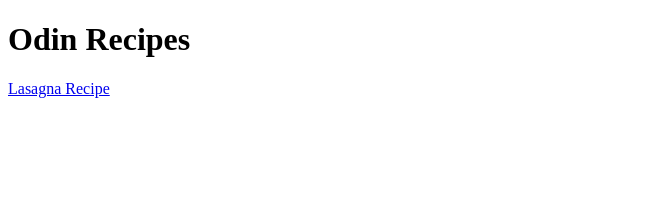
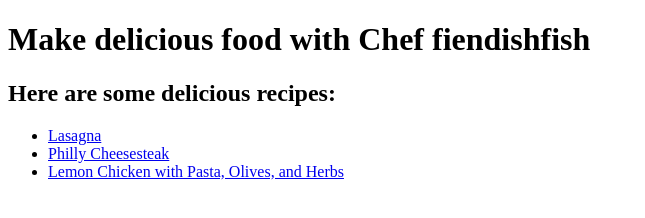
Before and after one commit to fiendishfish/odin-recipes, a plain HTML site: page index.html in a window 1280 px wide. Shown: the whole page, without its empty margins (0-645 px from the left). Drawn offline with Linux system fonts and the light colour scheme.

Commit message:
Last commit

```diff
--- a/index.html
+++ b/index.html
@@ -4,9 +4,14 @@
 <html lang="en>
 <head>
 <title> Recipes</title>
-
 </head>
 <body>
-    <h1>Odin Recipes</h1>
-    <a href="../recipes/lasagna.html"> Lasagna Recipe</a>
+    <h1>Make delicious food with Chef fiendishfish</h1>
+    <h2>Here are some delicious recipes:</h2>
+    <ul>
+    <li><a href="../recipes/lasagna.html"> Lasagna</a></li>
+    <li><a href="../recipes/philly-cheesesteak.html"> Philly Cheesesteak</a></li>
+    <li><a href="../recipes/lemon-chicken-with-pasta-olives-and-herbs.html">Lemon Chicken with Pasta, Olives, and Herbs </a></li>
+</ul>
+
 </body>
```
